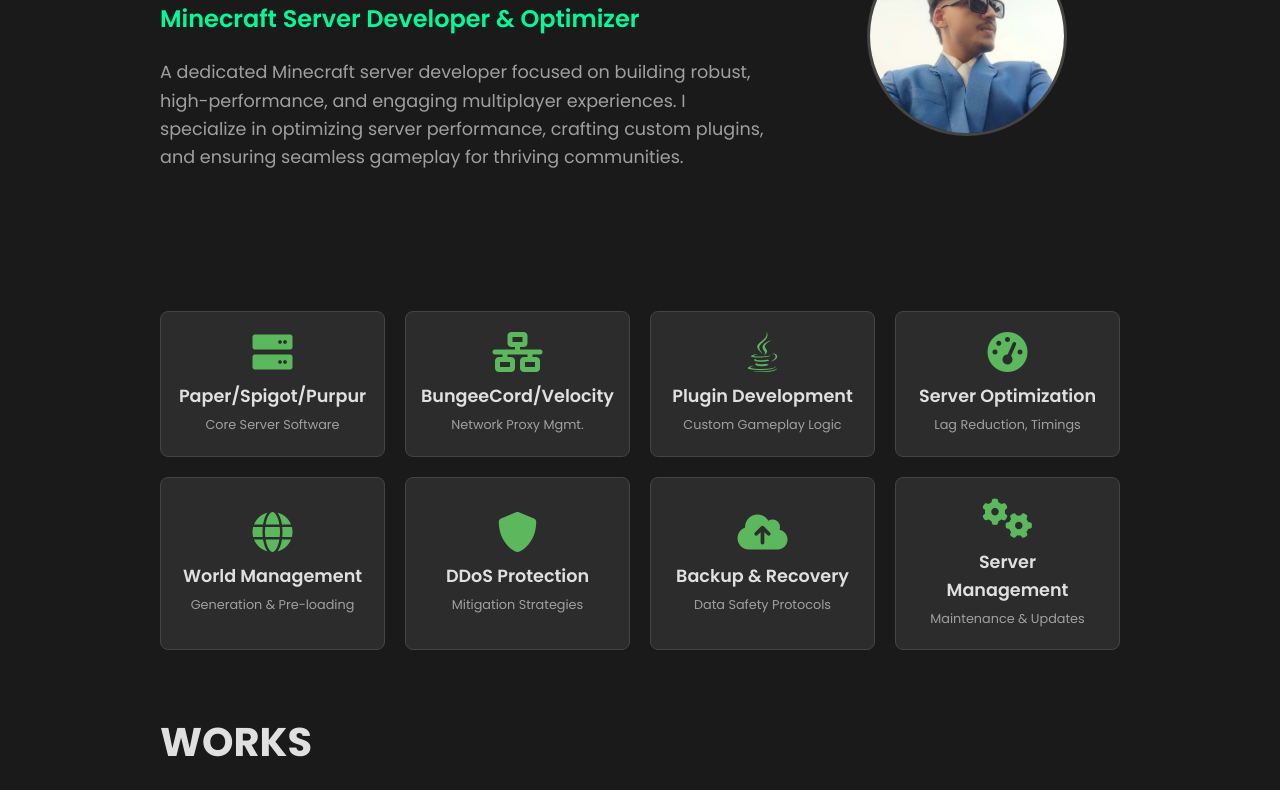
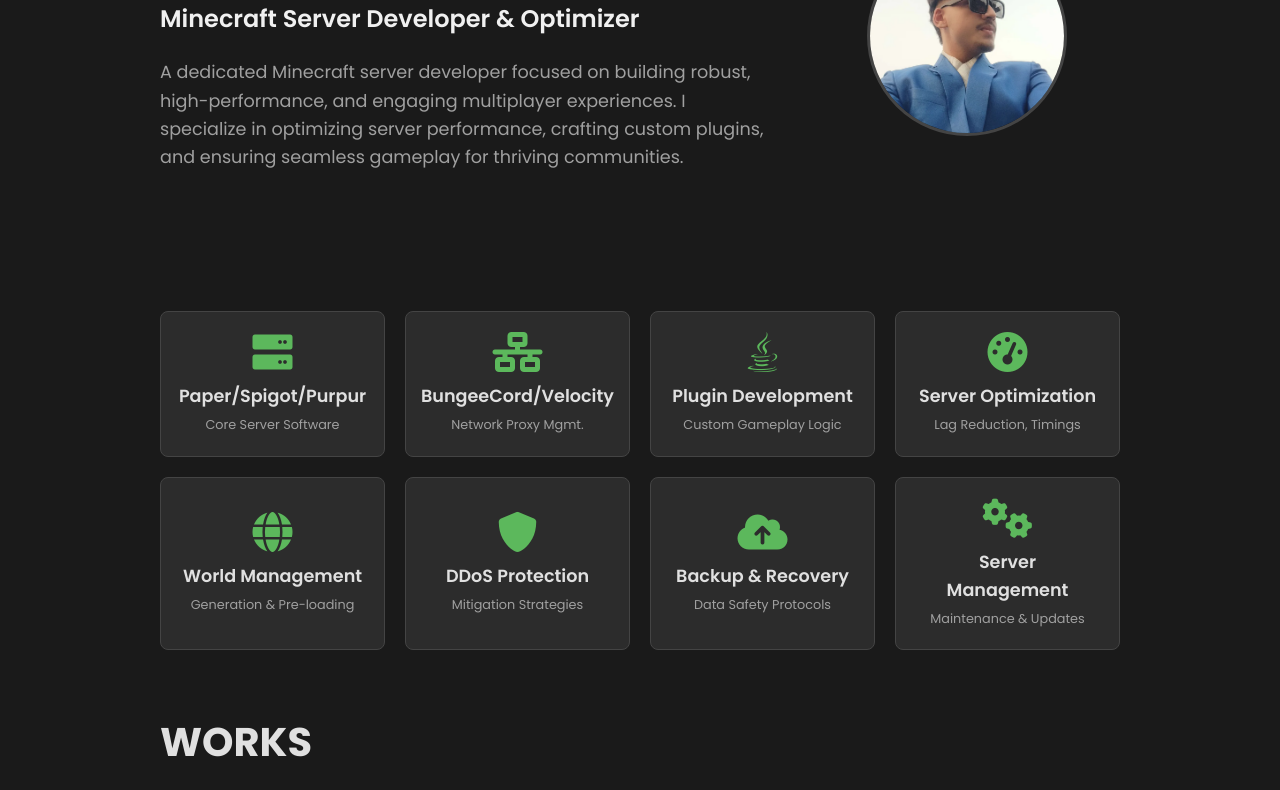
Before and after one commit to oshanisvoid/PortfolioOshan, a plain HTML site: page index.html in a window 1280 px wide. Shown: the part 259-1049 px from the top of the page. Drawn offline with Linux system fonts and the light colour scheme.

Commit message:
Update style.css

```diff
--- a/style.css
+++ b/style.css
@@ -5,7 +5,7 @@
     --text-color: #e0e0e0;
     --light-text: #a0a0a0;
     --primary-color: #5cb85c; /* A vibrant green for Minecraft feel */
-    --secondary-color: #00FA9A; /* A blue for contrast */
+    --secondary-color: #F0F0F0; /* A blue for contrast */
     --link-hover: #ffffff;
     --border-color: #444;
 }
```
